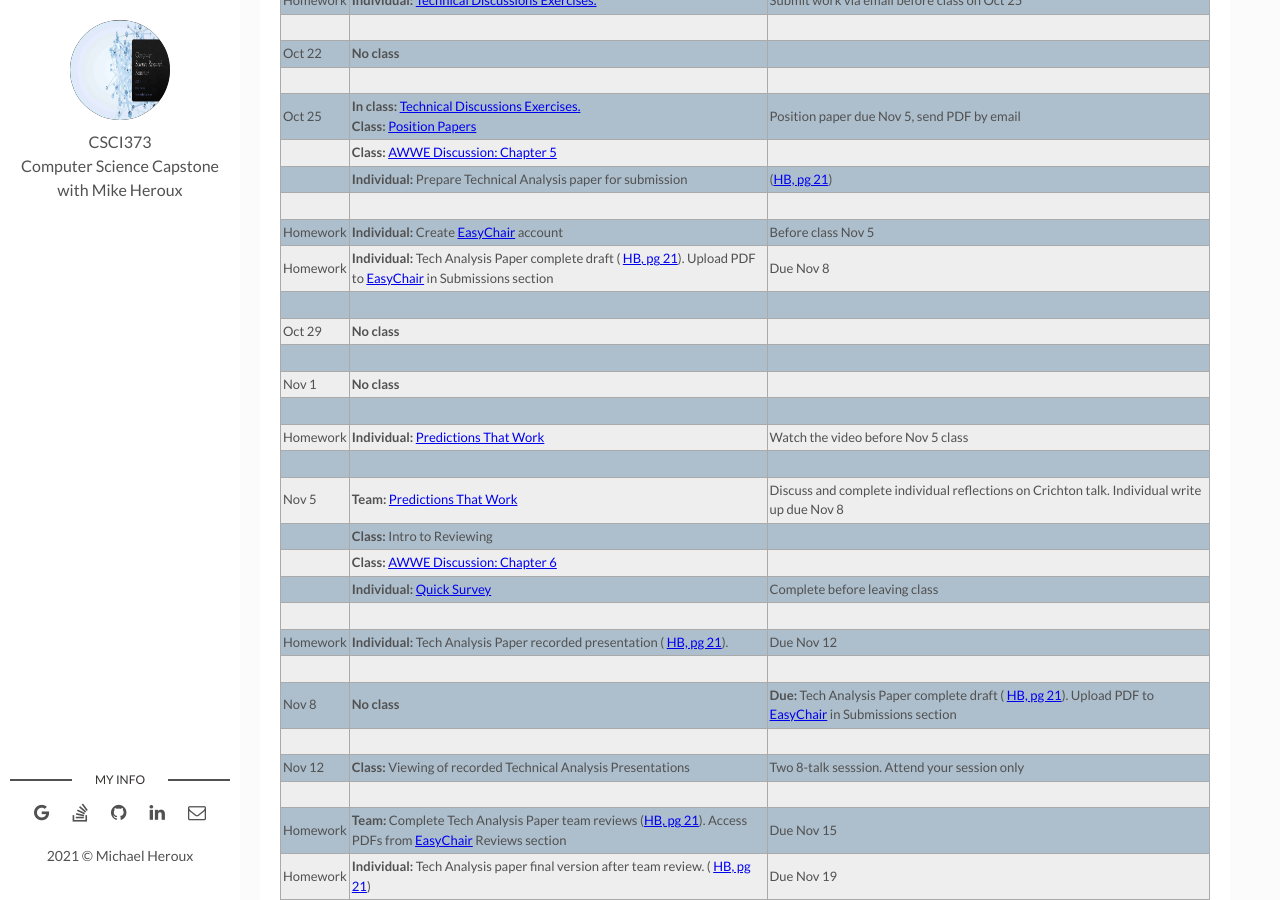
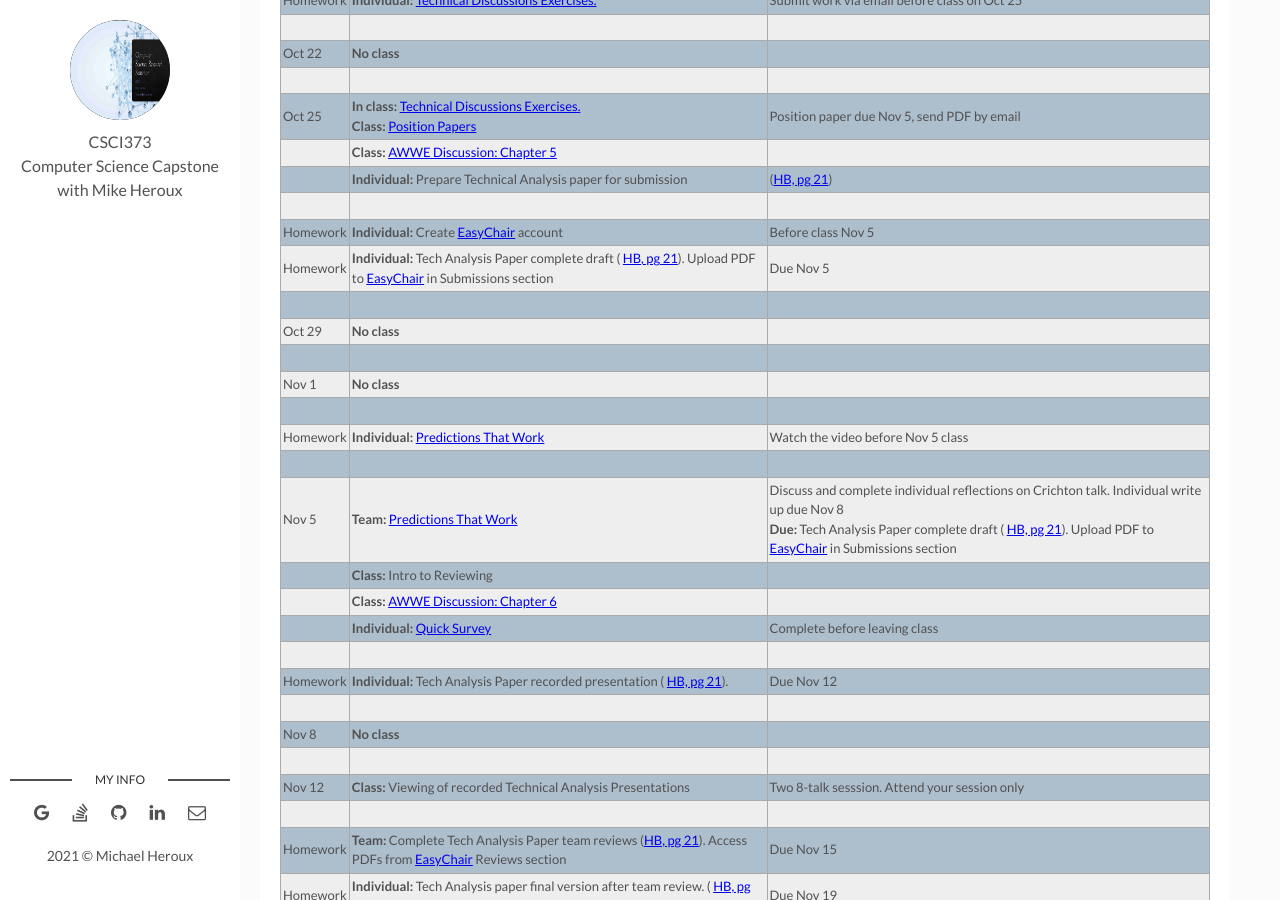
Before and after one commit to maherou/Teaching, a Jekyll site: the page built from files/CS373/2021-Fall-Class-Meeting-Schedule.md, in a window 1280 px wide and 900 px high, scrolled down 2350 px. Built offline with Jekyll 4.4.1, drawn with Linux system fonts in a browser that asks for light colours.

Commit message:
Update 2021-Fall-Class-Meeting-Schedule.md

```diff
--- a/files/CS373/2021-Fall-Class-Meeting-Schedule.md
+++ b/files/CS373/2021-Fall-Class-Meeting-Schedule.md
@@ -94,7 +94,7 @@ location: "Collegeville, MN, USA"
 | | **Individual:** Prepare Technical Analysis paper for submission | ([HB, pg 21](./CSCI373CourseHandbookLatestEdition.pdf)) |
 | | | |
 | Homework | **Individual:** Create [EasyChair](https://easychair.org/conferences/?conf=fall2021tap) account | Before class Nov 5 |
-| Homework | **Individual:** Tech Analysis Paper complete draft ( [HB, pg 21](../CSCI373CourseHandbookLatestEdition.pdf)). Upload PDF to [EasyChair](https://easychair.org/conferences/?conf=fall2021tap) in Submissions section | Due Nov 8 |
+| Homework | **Individual:** Tech Analysis Paper complete draft ( [HB, pg 21](../CSCI373CourseHandbookLatestEdition.pdf)). Upload PDF to [EasyChair](https://easychair.org/conferences/?conf=fall2021tap) in Submissions section | Due Nov 5 |
 | | | |
 | Oct 29 | **No class** | |
 | | | |
@@ -102,14 +102,14 @@ location: "Collegeville, MN, USA"
 | | | |
 | Homework | **Individual:** [Predictions That Work](https://collegeville.github.io/Scribe/PredictionsThatWork/) | Watch the video before Nov 5 class |
 | | | |
-| Nov 5 | **Team:** [Predictions That Work](https://collegeville.github.io/Scribe/PredictionsThatWork/) | Discuss and complete individual reflections on Crichton talk. Individual write up due Nov 8|
+| Nov 5 | **Team:** [Predictions That Work](https://collegeville.github.io/Scribe/PredictionsThatWork/) | Discuss and complete individual reflections on Crichton talk. Individual write up due Nov 8 <br> **Due:** Tech Analysis Paper complete draft ( [HB, pg 21](../CSCI373CourseHandbookLatestEdition.pdf)). Upload PDF to [EasyChair](https://easychair.org/conferences/?conf=fall2021tap) in Submissions section |
 | | **Class:** Intro to Reviewing | |
 | | **Class:** [AWWE Discussion: Chapter 6](../AWWE-Discussion)  | |
 | | **Individual:** [Quick Survey](https://forms.gle/v77ztSXy42bzjfKF8) | Complete before leaving class |
 | | | |
 | Homework | **Individual:** Tech Analysis Paper recorded presentation ( [HB, pg 21](../CSCI373CourseHandbookLatestEdition.pdf)). | Due Nov 12 |
 | | | |
-| Nov 8 | **No class** | **Due:** Tech Analysis Paper complete draft ( [HB, pg 21](../CSCI373CourseHandbookLatestEdition.pdf)). Upload PDF to [EasyChair](https://easychair.org/conferences/?conf=fall2021tap) in Submissions section |
+| Nov 8 | **No class** | |
 | | | |
 | Nov 12 | **Class:** Viewing of recorded Technical Analysis Presentations| Two 8-talk sesssion.  Attend your session only |
 | | | |
```
